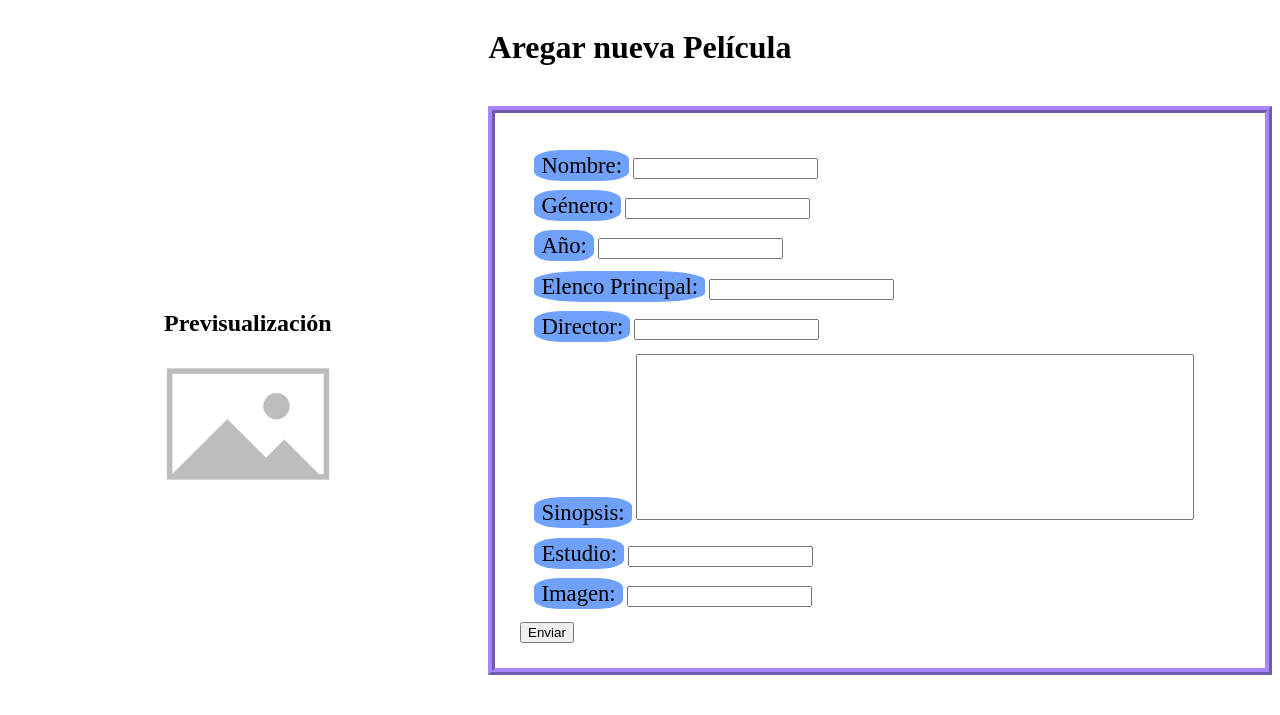
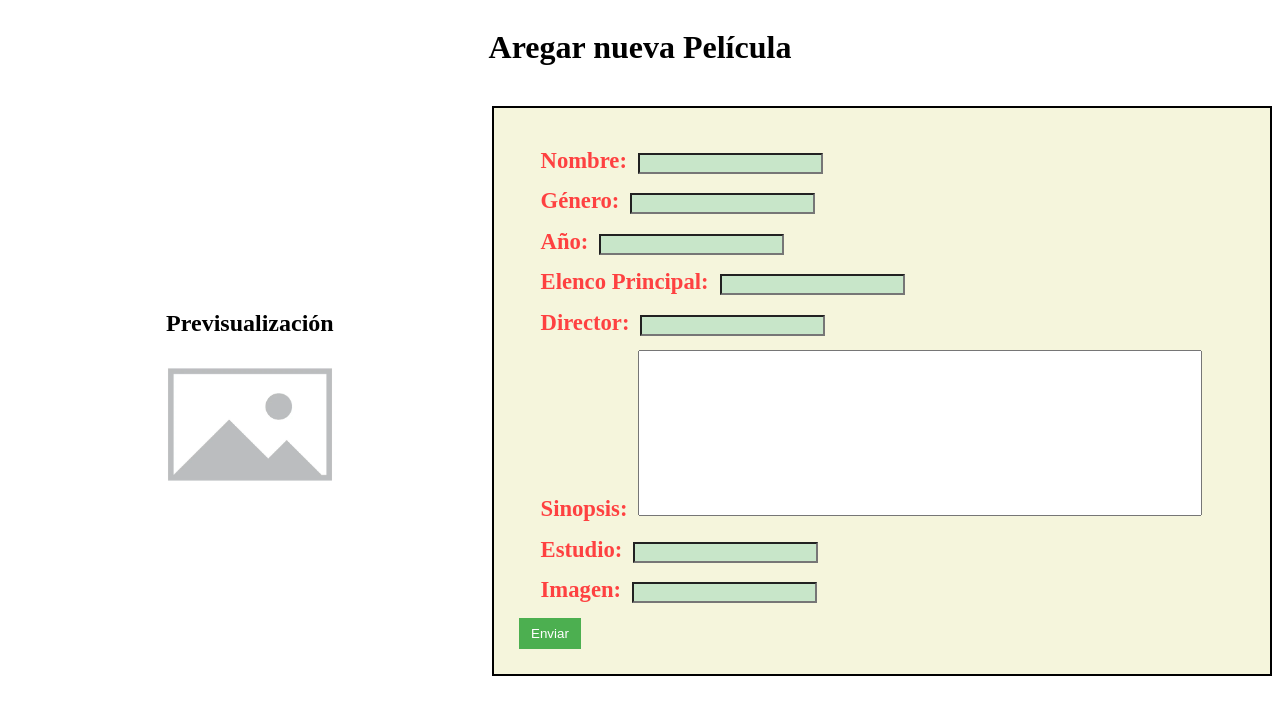
Before and after one commit to JorgeSHN14/MovieSearch_LP, a PHP site: page /new_movie.php in a window 1280 px wide. Shown: the top 715 px of the page. Run offline with PHP 8.4, Linux system fonts and the light colour scheme.

Commit message:
frontend updated

```diff
--- a/php_files/css/styleJorge.css
+++ b/php_files/css/styleJorge.css
@@ -28,10 +28,11 @@ div{
 }
 
 label{
-    background-color: rgb(111, 160, 250);
     font-size: 17pt;
-    border-radius: 30%;
+    color: #fe4141;
+    font-weight: bold;
     padding: 3px 7px;
+
 }
 
 .field{
@@ -40,8 +41,9 @@ label{
 
 #info{
     width: 60%;
-    border: 7px rgb(166, 133, 255) ridge;
+    border: 2px black solid;
     padding: 2%;
+    background-color: beige;
 }
 
 textarea{
@@ -49,3 +51,15 @@ textarea{
     height: 20vb;
     resize: none;
 }
+
+input{
+    background-color: #c8e6c9;
+}
+
+#send{
+  padding: 8px 12px;
+  background-color: #4CAF50;
+  color: #fff;
+  border: none;
+  cursor: pointer;
+}
--- a/php_files/new_movie.php
+++ b/php_files/new_movie.php
@@ -98,7 +98,7 @@ if ($_SERVER['REQUEST_METHOD'] === 'POST') {
             </div>
 
 
-            <input type="submit" value="Enviar">
+            <input id="send" type="submit" value="Enviar">
         </div>
     </div>
 
```
